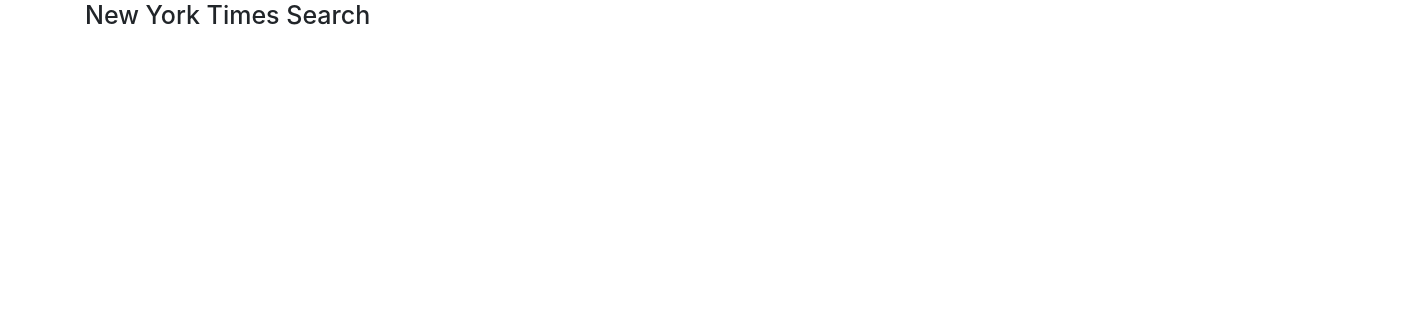
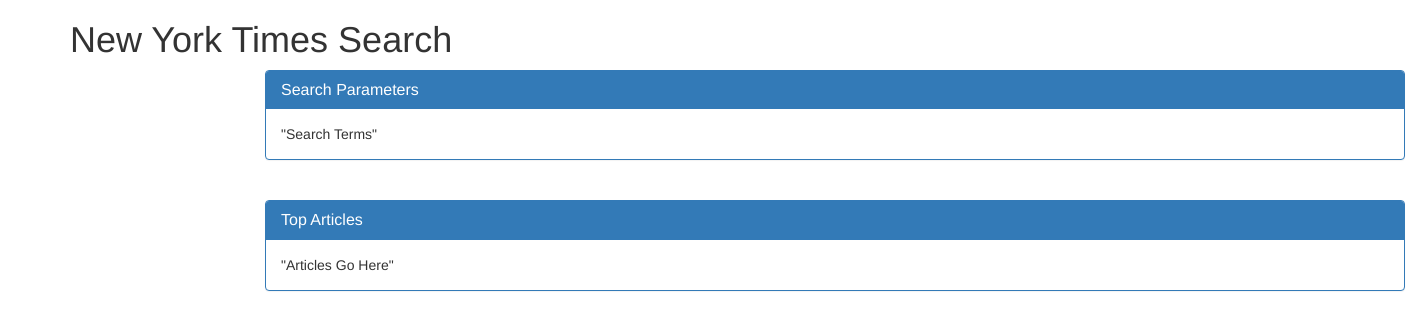
Before and after one commit to MoHampton/NewYorkTimes, a plain HTML site: page NYT.html in a window 1280 px wide. Shown: the whole page, 1420 px wide, since content can reach past the window. Drawn offline with nearby package versions, Linux system fonts and the light colour scheme; files that its build step writes are made by us from their sources.

Commit message:
html update

```diff
--- a/NYT.html
+++ b/NYT.html
@@ -10,18 +10,26 @@
   <body>
 
    <div class="container">
-   <header>
+   <header class="primary">
       <h1>New York Times Search</h1>
     </header>
 
     <div class="row"> <!-- Opening Row 1 -->
-      <div class="col-md-8 col-md-offset-2">
-        <div id="test">
-        </div>
-      </div>
-    </div> <!-- Closing Row 1 -->
-    </div>
-    <script src=“https://code.jquery.com/jquery-3.2.1.min.js” integrity=“sha256-hwg4gsxgFZhOsEEamdOYGBf13FyQuiTwlAQgxVSNgt4=”crossorigin=“anonymous”></script>
-    <script src="assets/app.js"></script>
-  </body>
-</html>
+      <div class="col-md-12 col-md-offset-2">
+          <div class="panel panel-primary">
+            <div class="panel-heading">
+              <h3 class="panel-title">Search Parameters</h3>
+              </div>
+              <div class="panel-body">
+                "Search Terms"
+              </div>
+            </div>
+<br>
+             <div class="panel panel-primary">
+            <div class="panel-heading">
+              <h3 class="panel-title">Top Articles</h3>
+              </div>
+              <div class="panel-body">
+                "Articles Go Here"
+              </div>
+            </div>
```
